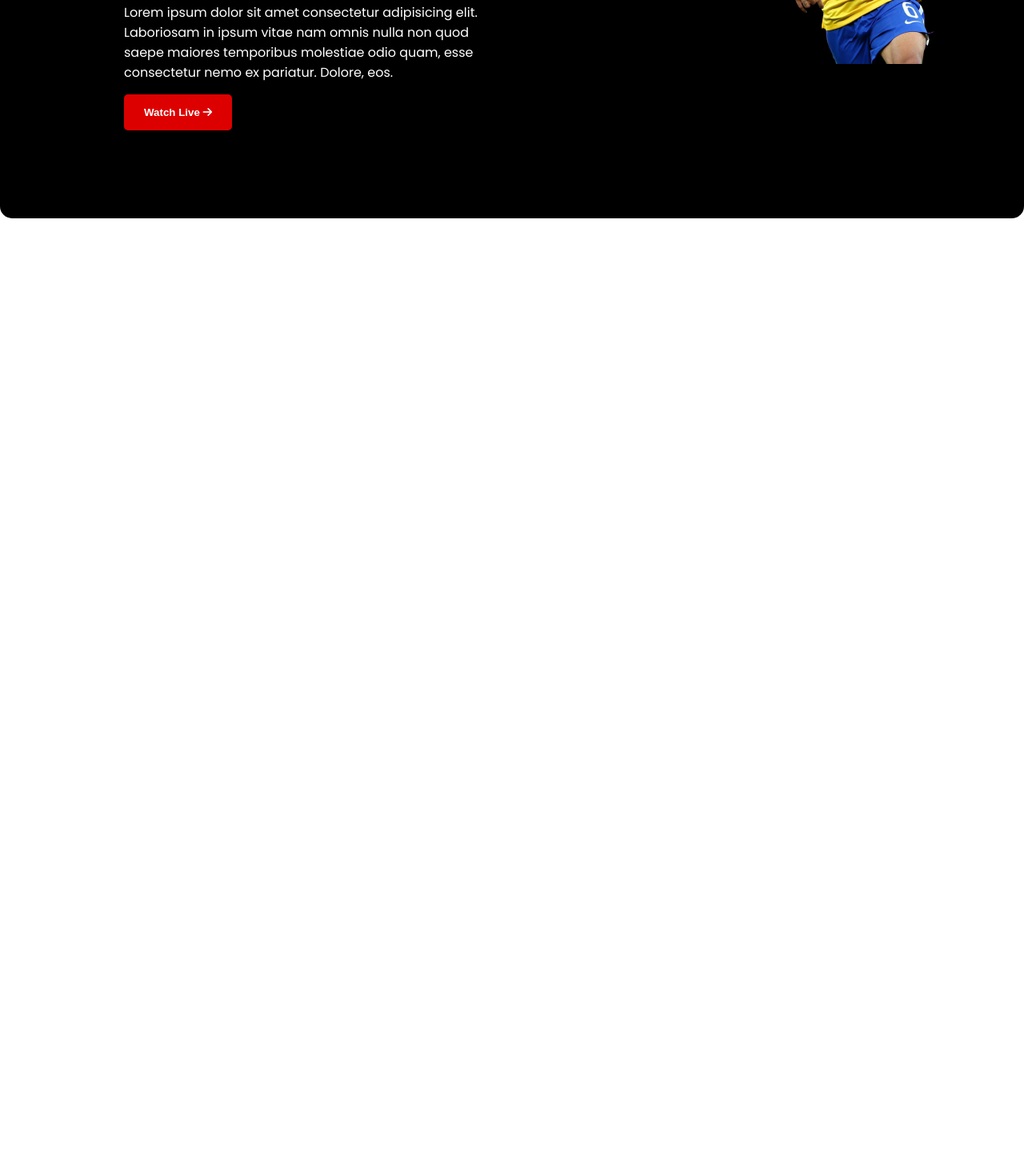
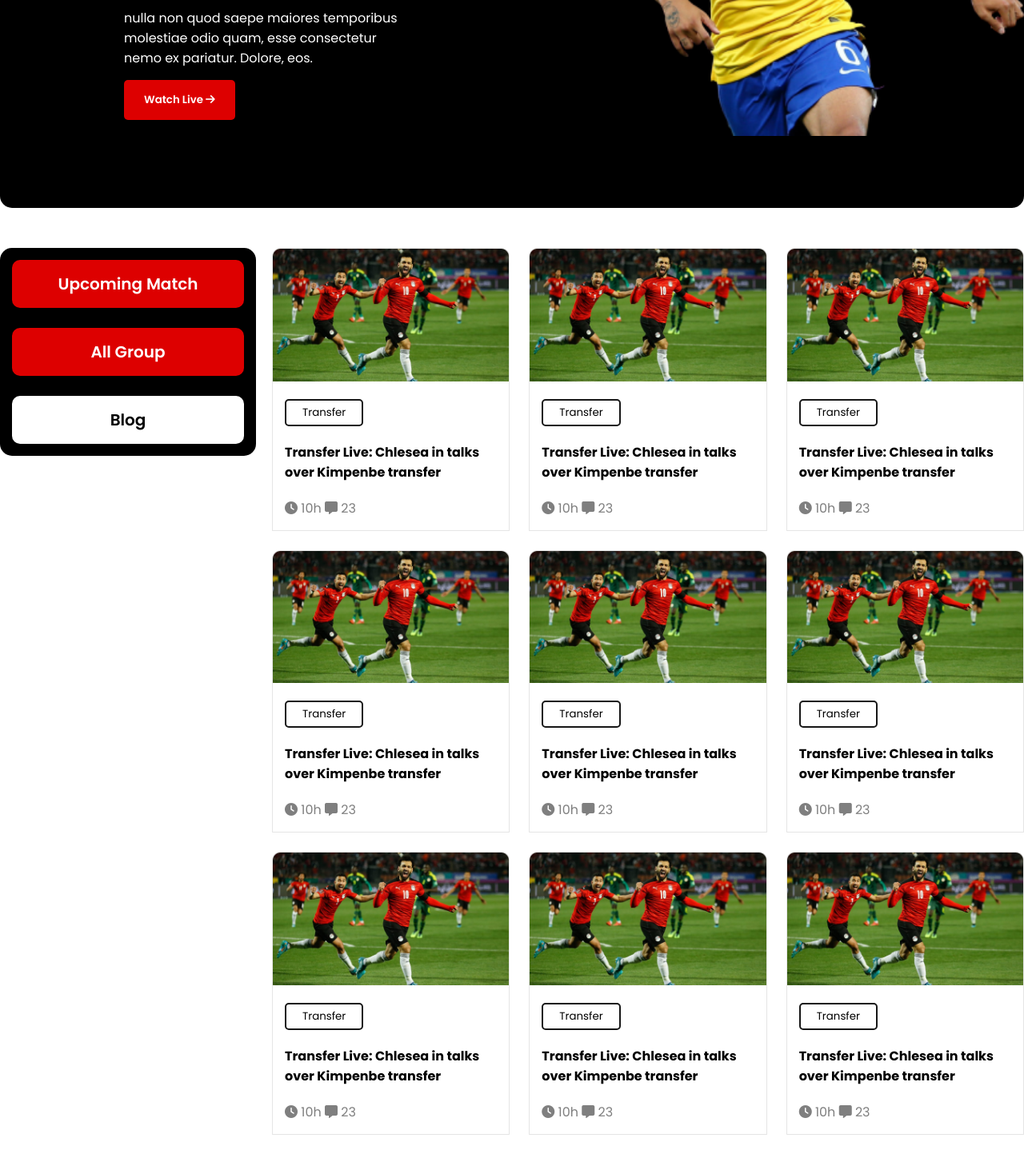
Before and after one commit to monirHRaju/world-cup-html-css, a plain HTML site: page index.html in a window 1280 px wide. Shown: the part 464-1922 px from the top of the page at 80% size. Before the commit the page ends 800 px from the top, so only its background shows below. Drawn offline with Linux system fonts and the light colour scheme.

Commit message:
upcoming section with cards done

```diff
--- a/index.html
+++ b/index.html
@@ -24,26 +24,134 @@
   </head>
   <body>
     <header>
-      <section class="container banner">
+      <!-- banner section -->
+      <section class="banner container">
         <div class="banner-content">
-          <h2>
-            The Greatest <br />
-            Show on <br />
-            the earth.
-          </h2>
+          <h2>The Greatest <br />Show on <br />the earth.</h2>
           <p>
-            Lorem ipsum dolor sit amet consectetur adipisicing elit. Laboriosam
-            in ipsum vitae nam omnis nulla non quod saepe maiores temporibus
-            molestiae odio quam, esse consectetur nemo ex pariatur. Dolore, eos.
+            nulla non quod saepe maiores temporibus molestiae odio quam, esse
+            consectetur nemo ex pariatur. Dolore, eos.
           </p>
-          <button class="button">
+          <button class="btn">
             Watch Live <i class="fa-solid fa-arrow-right"></i>
           </button>
         </div>
+
         <div class="banner-image">
           <img src="./assets/Banner Image.png" alt="" />
         </div>
       </section>
     </header>
+
+    <!-- main section -->
+    <section class="upcoming-section container">
+      <div class="upcoming-left-section">
+        <button class="btn">Upcoming Match</button>
+        <button class="btn">All Group</button>
+        <button class="btn">Blog</button>
+      </div>
+      <div class="upcoming-right-section">
+        <div class="card">
+          <img src="./assets/Blog Image.png" alt="" />
+          <div class="card-content">
+            <button>Transfer</button>
+            <h4>Transfer Live: Chlesea in talks over Kimpenbe transfer</h4>
+            <div class="card-bottom">
+              <span><i class="fa-solid fa-clock"></i> 10h</span>
+              <span><i class="fa-solid fa-message"></i> 23</span>
+            </div>
+          </div>
+        </div>
+
+        <div class="card">
+          <img src="./assets/Blog Image.png" alt="" />
+          <div class="card-content">
+            <button>Transfer</button>
+            <h4>Transfer Live: Chlesea in talks over Kimpenbe transfer</h4>
+            <div class="card-bottom">
+              <span><i class="fa-solid fa-clock"></i> 10h</span>
+              <span><i class="fa-solid fa-message"></i> 23</span>
+            </div>
+          </div>
+        </div>
+        <div class="card">
+          <img src="./assets/Blog Image.png" alt="" />
+          <div class="card-content">
+            <button>Transfer</button>
+            <h4>Transfer Live: Chlesea in talks over Kimpenbe transfer</h4>
+            <div class="card-bottom">
+              <span><i class="fa-solid fa-clock"></i> 10h</span>
+              <span><i class="fa-solid fa-message"></i> 23</span>
+            </div>
+          </div>
+        </div>
+        <div class="card">
+          <img src="./assets/Blog Image.png" alt="" />
+          <div class="card-content">
+            <button>Transfer</button>
+            <h4>Transfer Live: Chlesea in talks over Kimpenbe transfer</h4>
+            <div class="card-bottom">
+              <span><i class="fa-solid fa-clock"></i> 10h</span>
+              <span><i class="fa-solid fa-message"></i> 23</span>
+            </div>
+          </div>
+        </div>
+        <div class="card">
+          <img src="./assets/Blog Image.png" alt="" />
+          <div class="card-content">
+            <button>Transfer</button>
+            <h4>Transfer Live: Chlesea in talks over Kimpenbe transfer</h4>
+            <div class="card-bottom">
+              <span><i class="fa-solid fa-clock"></i> 10h</span>
+              <span><i class="fa-solid fa-message"></i> 23</span>
+            </div>
+          </div>
+        </div>
+        <div class="card">
+          <img src="./assets/Blog Image.png" alt="" />
+          <div class="card-content">
+            <button>Transfer</button>
+            <h4>Transfer Live: Chlesea in talks over Kimpenbe transfer</h4>
+            <div class="card-bottom">
+              <span><i class="fa-solid fa-clock"></i> 10h</span>
+              <span><i class="fa-solid fa-message"></i> 23</span>
+            </div>
+          </div>
+        </div>
+        <div class="card">
+          <img src="./assets/Blog Image.png" alt="" />
+          <div class="card-content">
+            <button>Transfer</button>
+            <h4>Transfer Live: Chlesea in talks over Kimpenbe transfer</h4>
+            <div class="card-bottom">
+              <span><i class="fa-solid fa-clock"></i> 10h</span>
+              <span><i class="fa-solid fa-message"></i> 23</span>
+            </div>
+          </div>
+        </div>
+        <div class="card">
+          <img src="./assets/Blog Image.png" alt="" />
+          <div class="card-content">
+            <button>Transfer</button>
+            <h4>Transfer Live: Chlesea in talks over Kimpenbe transfer</h4>
+            <div class="card-bottom">
+              <span><i class="fa-solid fa-clock"></i> 10h</span>
+              <span><i class="fa-solid fa-message"></i> 23</span>
+            </div>
+          </div>
+        </div>
+        <div class="card">
+          <img src="./assets/Blog Image.png" alt="" />
+          <div class="card-content">
+            <button>Transfer</button>
+            <h4>Transfer Live: Chlesea in talks over Kimpenbe transfer</h4>
+            <div class="card-bottom">
+              <span><i class="fa-solid fa-clock"></i> 10h</span>
+              <span><i class="fa-solid fa-message"></i> 23</span>
+            </div>
+          </div>
+        </div>
+      </div>
+    </section>
   </body>
 </html>
--- a/styles/style.css
+++ b/styles/style.css
@@ -2,16 +2,19 @@
   box-sizing: border-box;
   padding: 0;
   margin: 0;
+  font-family: "Poppins", sans-serif;
 }
 
 .banner {
   display: flex;
   align-items: center;
   background-color: black;
+  /* position: relative; */
   color: white;
-  margin: 50px auto;
+  margin: 80px auto;
   border-radius: 15px;
   font-family: "Poppins", sans-serif;
+  gap: 24px;
 }
 
 .container {
@@ -20,7 +23,7 @@
 }
 .banner-content {
   padding-left: 45px;
-  max-width: 60%;
+  max-width: 50%;
   margin: 110px;
 }
 .banner h2 {
@@ -35,7 +38,7 @@
   max-width: 70%;
 }
 
-.button {
+.btn {
   border-radius: 5px;
   background: rgb(221, 0, 0);
   padding: 15px 25px;
@@ -44,6 +47,74 @@
   border: none;
 }
 
-.banner-image {
-  display: block;
+.banner-image img {
+  width: 500px;
+  /* display: block; */
+  /* position: absolute;
+  bottom: 0;
+  right: 0; */
 }
+
+/* upcoming section styles */
+.upcoming-section {
+  display: flex;
+  padding: 50px 0;
+  gap: 20px;
+}
+
+.upcoming-left-section {
+  background-color: black;
+  width: 25%;
+  height: fit-content;
+  /* flex-basis: 700px; */
+  display: flex;
+  flex-direction: column;
+  gap: 25px;
+  padding: 15px;
+  border-radius: 15px;
+}
+.upcoming-left-section button {
+  width: 100%;
+  font-size: 20px;
+  border-radius: 10px;
+  font-weight: 600;
+}
+.upcoming-left-section button:nth-child(3) {
+  background-color: white;
+  color: black;
+}
+
+/* upcoming right/ card section styles */
+.upcoming-right-section {
+  /* flex-basis: 700px; */
+  display: grid;
+  grid-template-columns: repeat(3, 1fr);
+  gap: 24px;
+  flex: 1;
+}
+.card {
+  border-radius: 10px 10px 0 0;
+  border: 1px solid rgba(0, 0, 0, 0.1);
+}
+.card img {
+  width: 100%;
+}
+.card-content {
+  padding: 15px;
+}
+.card-content h4 {
+  font-size: 1rem;
+  font-weight: 700;
+  margin: 20px 0;
+}
+.card-content button {
+  background-color: #fff;
+  border-radius: 5px;
+  padding: 5px 20px;
+  border: 2px solid #161616;
+}
+.card-bottom {
+  color: rgba(0, 0, 0, 0.5);
+  font-size: 1rem;
+  font-weight: 400;
+}
```
